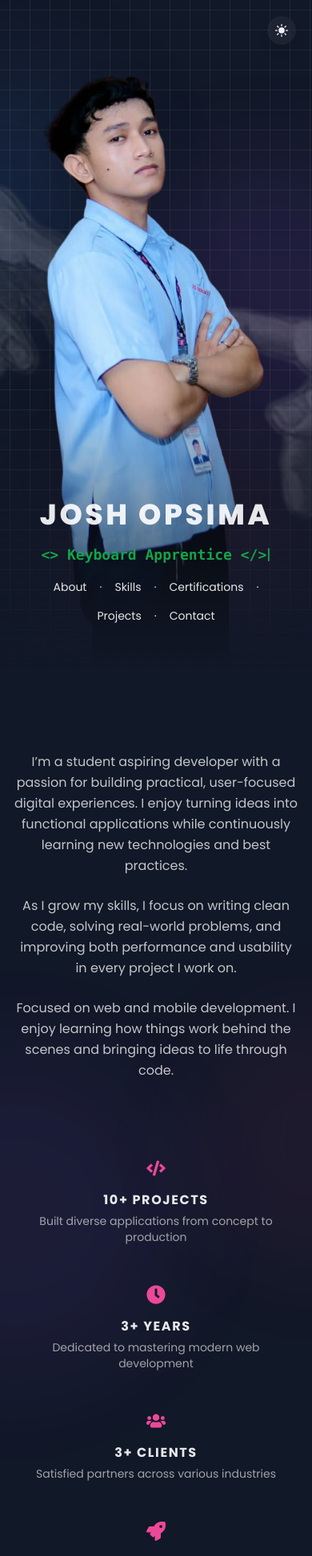
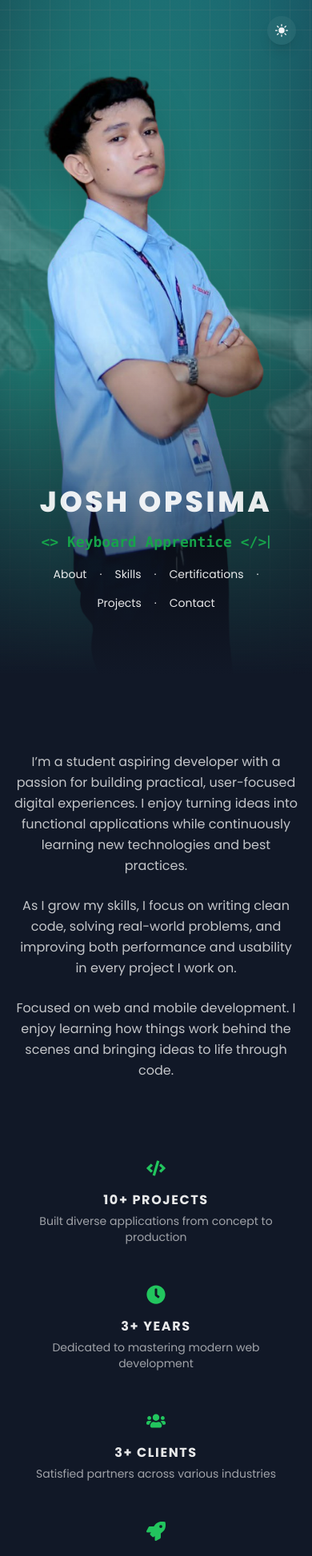
Before and after one commit to revieqt/portfolio, a React (Vite) app: page / in a window 390 px wide. Shown: the top 1946 px of the page at 80% size. Built offline with nearby package versions, Linux system fonts and the light colour scheme; a web font is replaced by a local one.

Commit message:
Update: ui update

```diff
--- a/src/App.tsx
+++ b/src/App.tsx
@@ -22,9 +22,9 @@ export default function App() {
   return (
     <div className="font-sans bg-gray-50 dark:bg-gray-900 text-gray-900 dark:text-gray-100 transition-colors duration-500 relative overflow-hidden">
       <div className="fixed inset-0 z-0 pointer-events-none">
-        <div className="absolute top-20 -left-40 w-80 h-80 bg-blue-400/20 dark:bg-blue-500/10 rounded-full blur-3xl animate-blob"></div>
-        <div className="absolute top-40 -right-40 w-96 h-96 bg-purple-400/20 dark:bg-purple-500/10 rounded-full blur-3xl animate-blob animation-delay-2000"></div>
-        <div className="absolute -bottom-8 left-20 w-72 h-72 bg-pink-400/20 dark:bg-pink-500/10 rounded-full blur-3xl animate-blob animation-delay-4000"></div>
+        <div className="absolute top-20 -left-40 w-80 h-80 bg-teal-400/20 dark:bg-teal-500/10 rounded-full blur-3xl animate-blob"></div>
+        <div className="absolute top-40 -right-40 w-96 h-96 bg-cyan-400/20 dark:bg-cyan-500/10 rounded-full blur-3xl animate-blob animation-delay-2000"></div>
+        <div className="absolute -bottom-8 left-20 w-72 h-72 bg-cyan-400/20 dark:bg-cyan-500/10 rounded-full blur-3xl animate-blob animation-delay-4000"></div>
       </div>
 
       <style>{`
--- a/src/components/About.tsx
+++ b/src/components/About.tsx
@@ -4,11 +4,13 @@ import { FaCode, FaClock, FaUsers, FaRocket } from "react-icons/fa";
 export default function About() {
   return (
     <section id="about" className="relative py-24 px-4 bg-white dark:bg-gray-900 overflow-hidden">
-      <div className="absolute inset-0 z-0 pointer-events-none">
-        <div className="absolute top-1/3 -right-40 w-80 h-80 bg-pink-500/10 rounded-full blur-3xl animate-glow-slow" />
-        <div className="absolute bottom-1/3 -left-40 w-96 h-96 bg-purple-500/10 rounded-full blur-3xl animate-glower" />
-      </div>
-
+      <style>
+        {`
+          .glow-green:hover {
+            box-shadow: 0 0 20px rgba(34, 197, 94, 0.6), inset 0 0 20px rgba(34, 197, 94, 0.1);
+          }
+        `}
+      </style>
       <div className="relative z-10 max-w-6xl mx-auto">
         <div className="grid lg:grid-cols-2 gap-20">
           <div className="space-y-6">
@@ -25,8 +27,8 @@ export default function About() {
 
           <div className="space-y-4">
             <Fade direction="right" triggerOnce>
-              <div className="flex flex-col items-center text-center gap-4 p-4 rounded-lg border border-transparent hover:border-pink-500 dark:hover:border-pink-500 transition-colors duration-300 lg:items-start lg:text-left">
-                <div className="text-2xl text-pink-500">
+              <div className="glow-green flex flex-col items-center text-center gap-4 p-4 rounded-lg border border-transparent hover:border-green-500 dark:hover:border-green-500 transition-all duration-300 lg:items-start lg:text-left">
+                <div className="text-2xl text-green-500">
                   <FaCode />
                 </div>
                 <div>
@@ -41,8 +43,8 @@ export default function About() {
             </Fade>
 
             <Fade direction="right" delay={100} triggerOnce>
-              <div className="flex flex-col items-center text-center gap-4 p-4 rounded-lg border border-transparent hover:border-pink-500 dark:hover:border-pink-500 transition-colors duration-300 lg:items-start lg:text-left">
-                <div className="text-2xl text-pink-500">
+              <div className="glow-green flex flex-col items-center text-center gap-4 p-4 rounded-lg border border-transparent hover:border-green-500 dark:hover:border-green-500 transition-all duration-300 lg:items-start lg:text-left">
+                <div className="text-2xl text-green-500">
                   <FaClock />
                 </div>
                 <div>
@@ -56,8 +58,8 @@ export default function About() {
               </div>
             </Fade>
             <Fade direction="right" delay={200} triggerOnce>
-              <div className="flex flex-col items-center text-center gap-4 p-4 rounded-lg border border-transparent hover:border-pink-500 dark:hover:border-pink-500 transition-colors duration-300 lg:items-start lg:text-left">
-                <div className="text-2xl text-pink-500">
+              <div className="glow-green flex flex-col items-center text-center gap-4 p-4 rounded-lg border border-transparent hover:border-green-500 dark:hover:border-green-500 transition-all duration-300 lg:items-start lg:text-left">
+                <div className="text-2xl text-green-500">
                   <FaUsers />
                 </div>
                 <div>
@@ -72,8 +74,8 @@ export default function About() {
             </Fade>
 
             <Fade direction="right" delay={300} triggerOnce>
-              <div className="flex flex-col items-center text-center gap-4 p-4 rounded-lg border border-transparent hover:border-pink-500 dark:hover:border-pink-500 transition-colors duration-300 lg:items-start lg:text-left">
-                <div className="text-2xl text-pink-500">
+              <div className="glow-green flex flex-col items-center text-center gap-4 p-4 rounded-lg border border-transparent hover:border-green-500 dark:hover:border-green-500 transition-all duration-300 lg:items-start lg:text-left">
+                <div className="text-2xl text-green-500">
                   <FaRocket />
                 </div>
                 <div>
@@ -89,21 +91,6 @@ export default function About() {
           </div>
         </div>
       </div>
-
-      <style>
-        {`
-          @keyframes glow-slow {
-            0%, 100% { transform: translate(0, 0) scale(1); opacity: 0.6; }
-            50% { transform: translate(20px, -10px) scale(1.05); opacity: 0.9; }
-          }
-          @keyframes glow-slower {
-            0%, 100% { transform: translate(0, 0) scale(1); opacity: 0.5; }
-            50% { transform: translate(-15px, 15px) scale(1.1); opacity: 0.8; }
-          }
-          .animate-glow-slow { animation: glow-slow 8s ease-in-out infinite; }
-          .animate-glower { animation: glow-slower 12s ease-in-out infinite; }
-        `}
-      </style>
     </section>
   );
 }
--- a/src/components/Certifications.tsx
+++ b/src/components/Certifications.tsx
@@ -62,6 +62,13 @@ export default function Certifications() {
 
   return (
     <section id="certifications" className="relative py-24 px-4 overflow-hidden">
+      <style>
+        {`
+          .glow-green:hover {
+            box-shadow: 0 0 20px rgba(34, 197, 94, 0.6), inset 0 0 20px rgba(34, 197, 94, 0.1);
+          }
+        `}
+      </style>
 
       <div className="relative z-10 max-w-3xl mx-auto">
         <h2 className="text-4xl font-extrabold text-gray-900 dark:text-white/90 mb-16 text-center">
@@ -69,7 +76,7 @@ export default function Certifications() {
         </h2>
 
         <div className="relative">
-          <div className="absolute left-1/2 transform -translate-x-1/2 w-1 h-full bg-gradient-to-b from-pink-500/50 to-purple-500/50 hidden sm:block" />
+          <div className="absolute left-1/2 transform -translate-x-1/2 w-1 h-full bg-gradient-to-b from-teal-500/50 to-cyan-500/50 hidden sm:block" />
           <div className="space-y-12">
             {certifications.map((yearGroup, index) => {
               const isEven = index % 2 === 0;
@@ -78,8 +85,8 @@ export default function Certifications() {
                 <Fade key={index} direction={isEven ? "right" : "left"} delay={index * 100} triggerOnce>
                   <div className={`flex ${isEven ? "sm:flex-row-reverse" : "sm:flex-row"} flex-col items-center gap-8`}>
                     <div className={`w-full sm:w-1/2 ${isEven ? "sm:text-right" : "sm:text-left"} text-center`}>
-                      <div className="border border-gray-200 dark:border-white/10 rounded-lg p-6 hover:border-pink-500 dark:hover:border-pink-500 transition-colors duration-300">
-                        <p className="text-sm uppercase tracking-widest font-bold text-pink-500 mb-4">
+                      <div className="glow-green border border-gray-200 dark:border-white/10 rounded-lg p-6 hover:border-green-500 dark:hover:border-green-500 transition-all duration-300">
+                        <p className="text-sm uppercase tracking-widest font-bold text-green-500 mb-4">
                           {yearGroup.year}
                         </p>
                         <div className="space-y-4">
@@ -101,7 +108,7 @@ export default function Certifications() {
                     </div>
 
                     <div className="flex-shrink-0 relative">
-                      <div className="w-4 h-4 rounded-full bg-pink-500 z-10 border-4 border-white dark:border-gray-900"></div>
+                      <div className="w-4 h-4 rounded-full bg-green-500 z-10 border-4 border-white dark:border-gray-900"></div>
                     </div>
 
                     <div className="w-full sm:w-1/2" />
--- a/src/components/Hero.tsx
+++ b/src/components/Hero.tsx
@@ -6,6 +6,7 @@ export default function Hero() {
   const [textVisible, setTextVisible] = useState(false);
   const [displayText, setDisplayText] = useState("");
   const [textIndex, setTextIndex] = useState(0);
+  const [scrollY, setScrollY] = useState(0);
 
   const textOptions = [
     "<> Aspiring Developer </>",
@@ -16,6 +17,15 @@ export default function Hero() {
 
   useEffect(() => {
     setTextVisible(true);
+  }, []);
+
+  useEffect(() => {
+    const handleScroll = () => {
+      setScrollY(window.scrollY);
+    };
+
+    window.addEventListener("scroll", handleScroll);
+    return () => window.removeEventListener("scroll", handleScroll);
   }, []);
 
   useEffect(() => {
@@ -56,6 +66,35 @@ export default function Hero() {
 
   return (
     <section className="h-screen w-full relative">
+      <style>
+        {`
+        @keyframes meshDrift {
+          0% {
+            background-position: 0% 0%, 100% 100%, 50% 50%;
+          }
+          50% {
+            background-position: 100% 50%, 0% 50%, 50% 100%;
+          }
+          100% {
+            background-position: 0% 0%, 100% 100%, 50% 50%;
+          }
+        }
+        `}
+      </style>
+
+      <div
+        className="absolute inset-0 z-0 bg-white dark:bg-gray-900"
+        style={{
+          backgroundImage: `
+            radial-gradient(at 20% 30%, rgba(45,212,191,0.45), transparent 55%),
+            radial-gradient(at 80% 20%, rgba(34,211,238,0.45), transparent 55%),
+            radial-gradient(at 50% 80%, rgba(52,211,153,0.45), transparent 55%)
+          `,
+          backgroundSize: "220% 220%",
+          animation: "meshDrift 40s ease-in-out infinite",
+        }}
+      />
+
       <div
         className="absolute inset-0 z-0"
         style={{
@@ -68,13 +107,13 @@ export default function Hero() {
       />
 
       <div
-        className="absolute inset-0 bg-cover bg-center opacity-25 grayscale"
+        className="absolute inset-0 z-0 bg-cover bg-center opacity-25 grayscale"
         style={{
           backgroundImage: `url(${heroBg})`,
-          transform: 'skewY(10deg)'
+          transform: `skewY(10deg) translateY(${scrollY * 0.15}px)`
         }}
       />
-      <div className="absolute bottom-0 left-0 right-0 h-4/5 bg-gradient-to-b from-transparent via-transparent to-white dark:to-gray-900 pointer-events-none z-30" />
+      <div className="absolute bottom-0 left-0 right-0 h-[100%] bg-gradient-to-b from-transparent via-transparent to-white dark:to-gray-900 pointer-events-none z-30" />
       <div className="relative h-screen overflow-hidden mx-auto max-w-7xl flex items-center justify-center">
 
         {/* MOBILE */}
@@ -87,7 +126,7 @@ export default function Hero() {
             />
           </div>
 
-          <div className="relative z-50 mt-auto mb-16 text-center px-4">
+          <div className="relative z-50 mt-auto mb-20 text-center px-4">
             <div
               className={`transition-all duration-1000 ease-out ${
                 textVisible ? "opacity-100 translate-y-0" : "opacity-0 translate-y-10"
```
